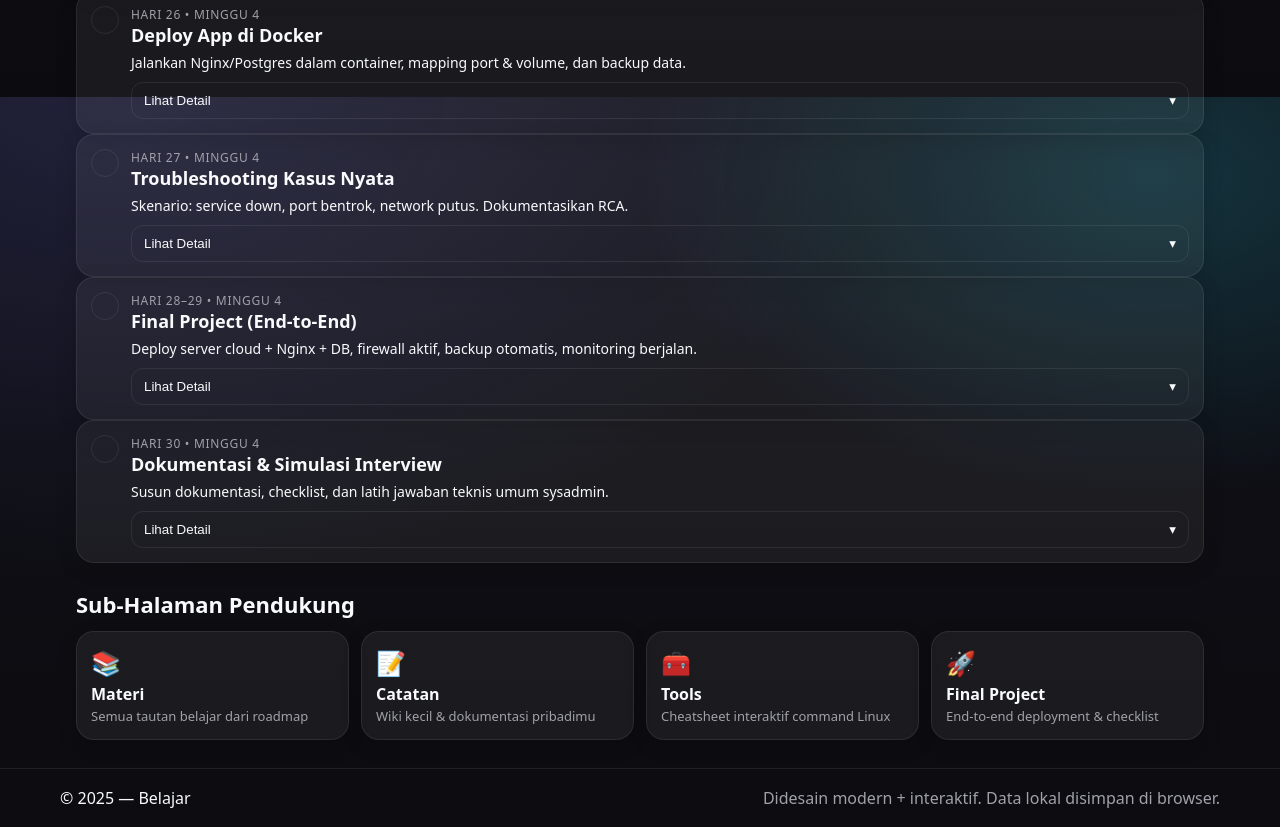
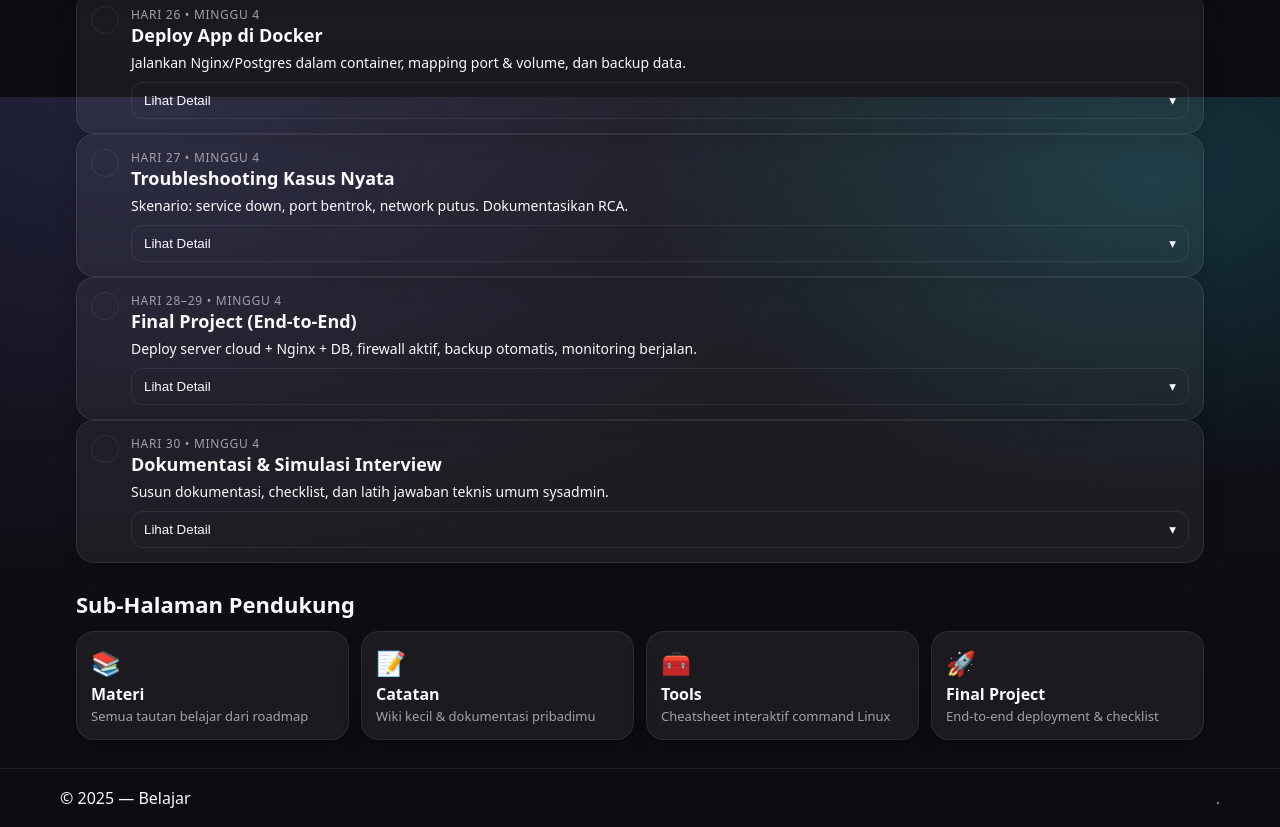
Before and after one commit to Dava-in/Belajar-Sysadmin, a plain HTML site: page index.html in a window 1280 px wide. Shown: the part 3903-4730 px from the top of the page. Drawn offline with Linux system fonts and the light colour scheme.

Commit message:
Update index.html

```diff
--- a/index.html
+++ b/index.html
@@ -109,7 +109,7 @@
 <footer class="site-footer">
 <div class="container f-wrap">
 <div>© <span id="year"></span> — Belajar</div>
-<div class="muted">Didesain modern + interaktif. Data lokal disimpan di browser.</div>
+<div class="muted">.</div>
 </div>
 </footer>
 <script>document.querySelector('#year').textContent = new Date().getFullYear()</script>
```
